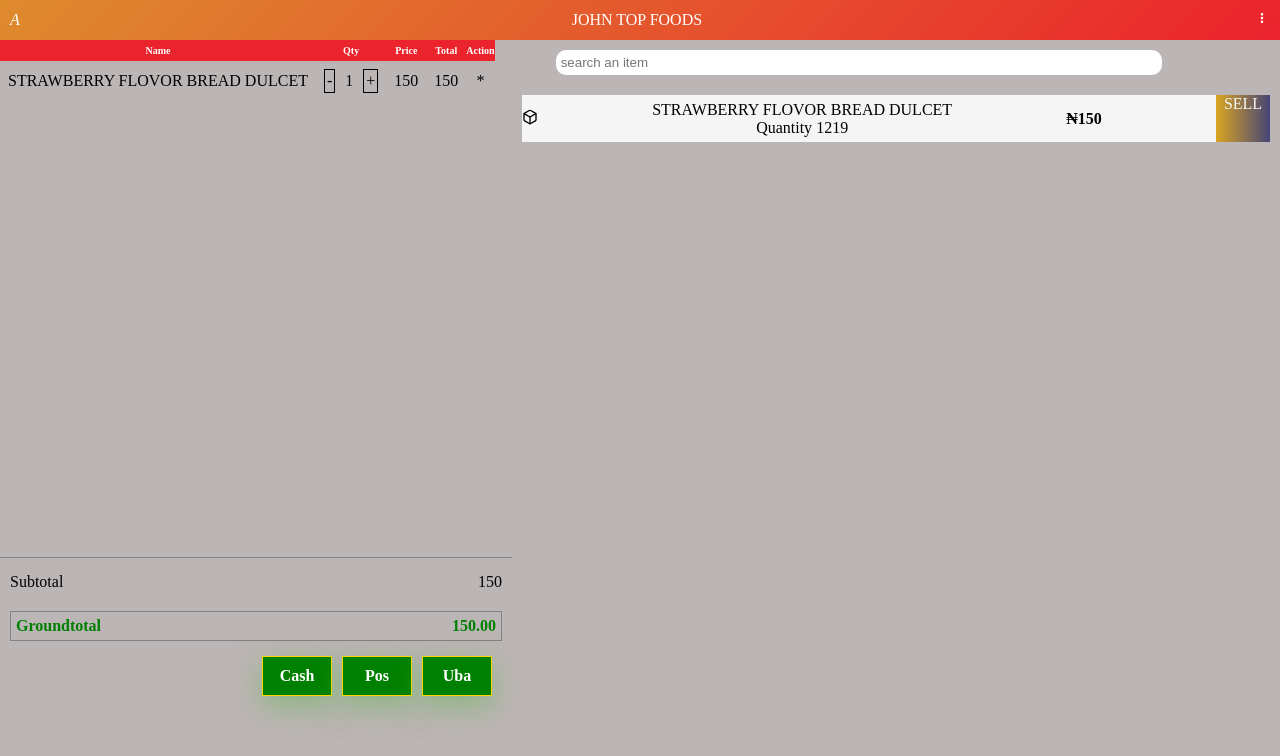
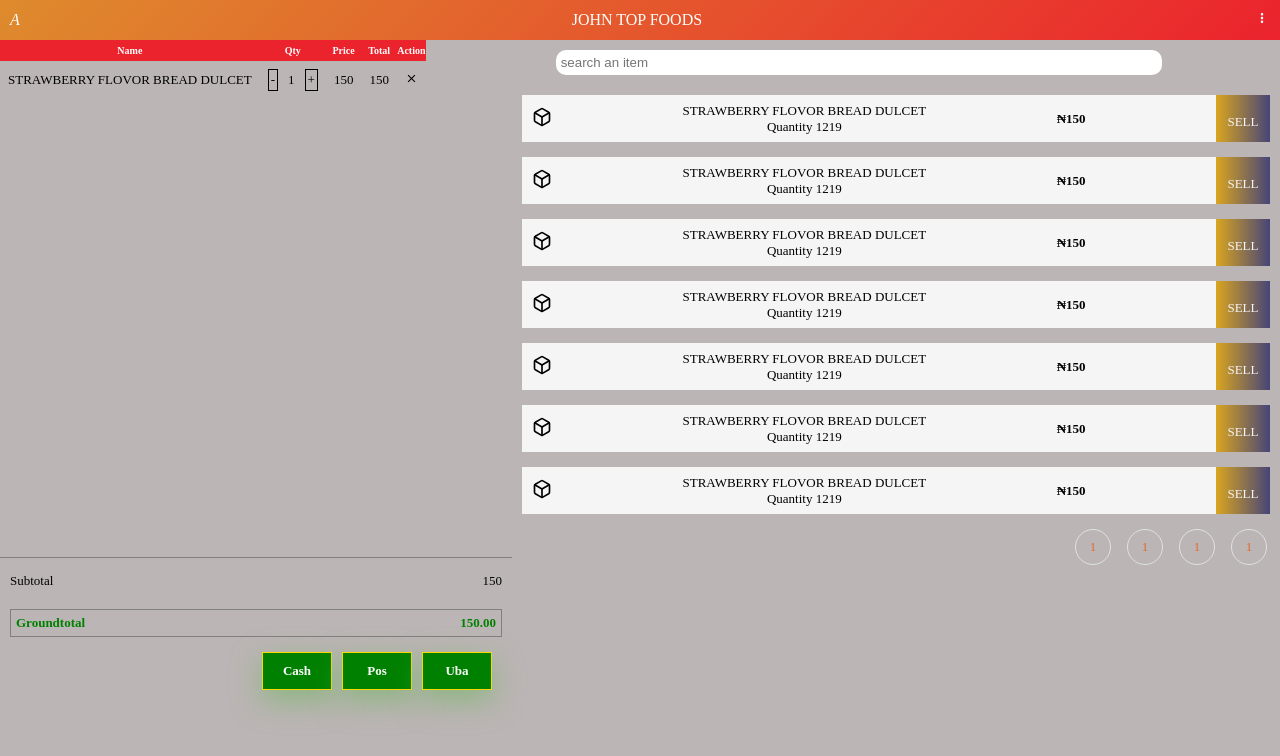
Before and after one commit to Davprincecode/johntopfoods, a React (Vite) app: page /pos in a window 1280 px wide. Shown: the top 756 px of the page. Built offline with nearby package versions, Linux system fonts and the light colour scheme.

Commit message:
con adjustment

```diff
--- a/src/App.css
+++ b/src/App.css
@@ -288,6 +288,7 @@ text-transform: uppercase;
 /* --pos main con--- */
 .posmainwrapper{
     display: flex;
+    font-size: 13px;
 }
 
 .posSelectItem{
@@ -429,15 +430,17 @@ text-transform: uppercase;
     justify-content: space-between;
     /* padding: 10px 10px; */
     background-color: whitesmoke;
-    /* box-shadow: 1px 4px 4px goldenrod, 10px -4px 4px white; */
-    margin-bottom: 10px;
+    /* box-shadow: 1px 4px 4px goldenrod, 10px -4px 4px white;
+     */
+    margin-bottom: 15px;
 }
 .productIcon{
  /* width: 40px;
- height: 40px;    */
+ height: 40px; */
+ padding-left: 10px;
 }
 .productIcon svg{
-
+font-size: 20px;
 }
 .productNameCon{
  text-align: center
@@ -453,19 +456,82 @@ text-transform: uppercase;
     font-weight: bold;
 }
 .currency{
-   /* width: 20px;
-   height: 20px */
+/* width: 20px;
+height: 20px */
 }
 .productBtn{
-    background: linear-gradient( 90deg, goldenrod 0%, #464578 100%);
+    background: linear-gradient(90deg, goldenrod 0%, #464578 100%);
     text-align: center;
     text-transform: uppercase;
     height: 47px;
     width: 54px;
-    padding: 0 5px;
-    /* line-height: 64px; */
+    line-height: 54px;
+
+    /* padding: 0 5px; */
     /* border: 2px solid black; */
+
     cursor: pointer;
     color: whitesmoke;
 }
+
 /* ===================pos end ================== */
+
+.scrollFlex{
+    display: flex;
+    align-items: center;
+    gap: 10px;
+    justify-content: flex-end;
+}
+.scrollFlex .scroll{
+    /* border: 2px solid;
+    border-radius: 60%;
+    padding: 5px;
+    text-align: center;
+    cursor: pointer; */
+}
+
+.scroll a{
+    /* font-size: .875rem; */
+    display: flex;
+    width: 36px;
+    height: 36px;
+    margin: 0 3px;
+    padding: 0;
+    border-radius: 50% !important;
+    align-items: center;
+    justify-content: center;
+    color: var(--tablecolor);
+    border: 1px solid #dee2e6;
+}
+
+@media(max-width: 660px){
+
+    .posHeader{
+        position: -webkit-sticky;
+        position: sticky;
+        top: 0px;
+    }
+    .posmainwrapper{
+        /* flex-wrap: wrap; */
+        /* flex-direction: row-reverse; */
+        flex-direction: column-reverse;
+        gap: 15px;
+        height: calc(100vh - 119px);
+        /* height: calc(100vh - 40px); */
+    }
+    .posSelectItem {
+        width: 100%;
+        height: 50%;
+        position: fixed;
+        bottom: 0px;
+    }
+    .posMainContainer {
+        position: absolute;
+        top: 40px;
+        overflow-y: scroll;
+        width: 100%;
+        padding: 0px 10px;
+        border: 2px solid;
+        height: 50%;
+    }
+}
--- a/src/inventory/Pos.tsx
+++ b/src/inventory/Pos.tsx
@@ -1,7 +1,8 @@
 import React from 'react';
 import { IoIosAdd } from "react-icons/io";
 import { FiBox } from "react-icons/fi";
-import { IoMdMore } from "react-icons/io";
+import { IoMdMore, IoMdClose } from "react-icons/io";
+// import {  } from "react-icons/io";
 
 function Pos() {
   return (
@@ -62,7 +63,7 @@ function Pos() {
                 <td>
                     <a href="include/delete.php?msg=product64b85a3c192ad">
                     <div className="delete">
-                        *
+                    <IoMdClose />
                     <div className="angle" >
                     <div className="right-arr" ></div>
                     <div className="left-arr" > </div>
@@ -140,17 +141,170 @@ function Pos() {
        150
     </div>
 
+    <a href="sell.php?id=1818">
+    <div className="productBtn" >
+        sell
+    </div>
+    </a>
+    </div>
+
+    <div className="posProduct">
+
+    <div className="productIcon">
+    <FiBox />
+    </div>
+
+    <div className="productNameCon">
+        <p id="productName"> STRAWBERRY FLOVOR BREAD DULCET</p>
+        <p>Quantity <span>1219</span></p>
+    </div>
+
+    <div className="posProductPrice">
+        <div className='currency'>
+        ₦
+       </div>
+       150
+    </div>
 
     <a href="sell.php?id=1818">
     <div className="productBtn" >
         sell
     </div>
     </a>
+    </div>
+
+    <div className="posProduct">
+
+    <div className="productIcon">
+    <FiBox />
+    </div>
+
+    <div className="productNameCon">
+        <p id="productName"> STRAWBERRY FLOVOR BREAD DULCET</p>
+        <p>Quantity <span>1219</span></p>
+    </div>
+
+    <div className="posProductPrice">
+        <div className='currency'>
+        ₦
+       </div>
+       150
+    </div>
+
+    <a href="sell.php?id=1818">
+    <div className="productBtn" >
+        sell
+    </div>
+    </a>
+    </div>
+    <div className="posProduct">
+
+    <div className="productIcon">
+    <FiBox />
+    </div>
+
+    <div className="productNameCon">
+        <p id="productName"> STRAWBERRY FLOVOR BREAD DULCET</p>
+        <p>Quantity <span>1219</span></p>
+    </div>
+
+    <div className="posProductPrice">
+        <div className='currency'>
+        ₦
+       </div>
+       150
+    </div>
+
+    <a href="sell.php?id=1818">
+    <div className="productBtn" >
+        sell
+    </div>
+    </a>
+    </div>
+    <div className="posProduct">
+
+    <div className="productIcon">
+    <FiBox />
+    </div>
+
+    <div className="productNameCon">
+        <p id="productName"> STRAWBERRY FLOVOR BREAD DULCET</p>
+        <p>Quantity <span>1219</span></p>
+    </div>
+
+    <div className="posProductPrice">
+        <div className='currency'>
+        ₦
+       </div>
+       150
+    </div>
+
+    <a href="sell.php?id=1818">
+    <div className="productBtn" >
+        sell
+    </div>
+    </a>
+    </div>
+    <div className="posProduct">
+
+    <div className="productIcon">
+    <FiBox />
+    </div>
+
+    <div className="productNameCon">
+        <p id="productName"> STRAWBERRY FLOVOR BREAD DULCET</p>
+        <p>Quantity <span>1219</span></p>
+    </div>
+
+    <div className="posProductPrice">
+        <div className='currency'>
+        ₦
+       </div>
+       150
+    </div>
+
+    <a href="sell.php?id=1818">
+    <div className="productBtn" >
+        sell
+    </div>
+    </a>
+    </div>
+    <div className="posProduct">
+
+    <div className="productIcon">
+    <FiBox />
+    </div>
+
+    <div className="productNameCon">
+        <p id="productName"> STRAWBERRY FLOVOR BREAD DULCET</p>
+        <p>Quantity <span>1219</span></p>
+    </div>
+
+    <div className="posProductPrice">
+        <div className='currency'>
+        ₦
+       </div>
+       150
+    </div>
+
+    <a href="sell.php?id=1818">
+    <div className="productBtn" >
+        sell
+    </div>
+    </a>
+    </div>
+
 
     </div>
-           </div>
 
-        </div>
+    <div className="scrollFlex">
+        <div className="scroll"><a href="">1</a> </div>
+        <div className="scroll"><a href="">1</a> </div>
+        <div className="scroll"><a href="">1</a> </div>
+        <div className="scroll"><a href="">1</a> </div>
+    </div>
+
+    </div>
         {/* pos main container end */}
 
       </div>
```
